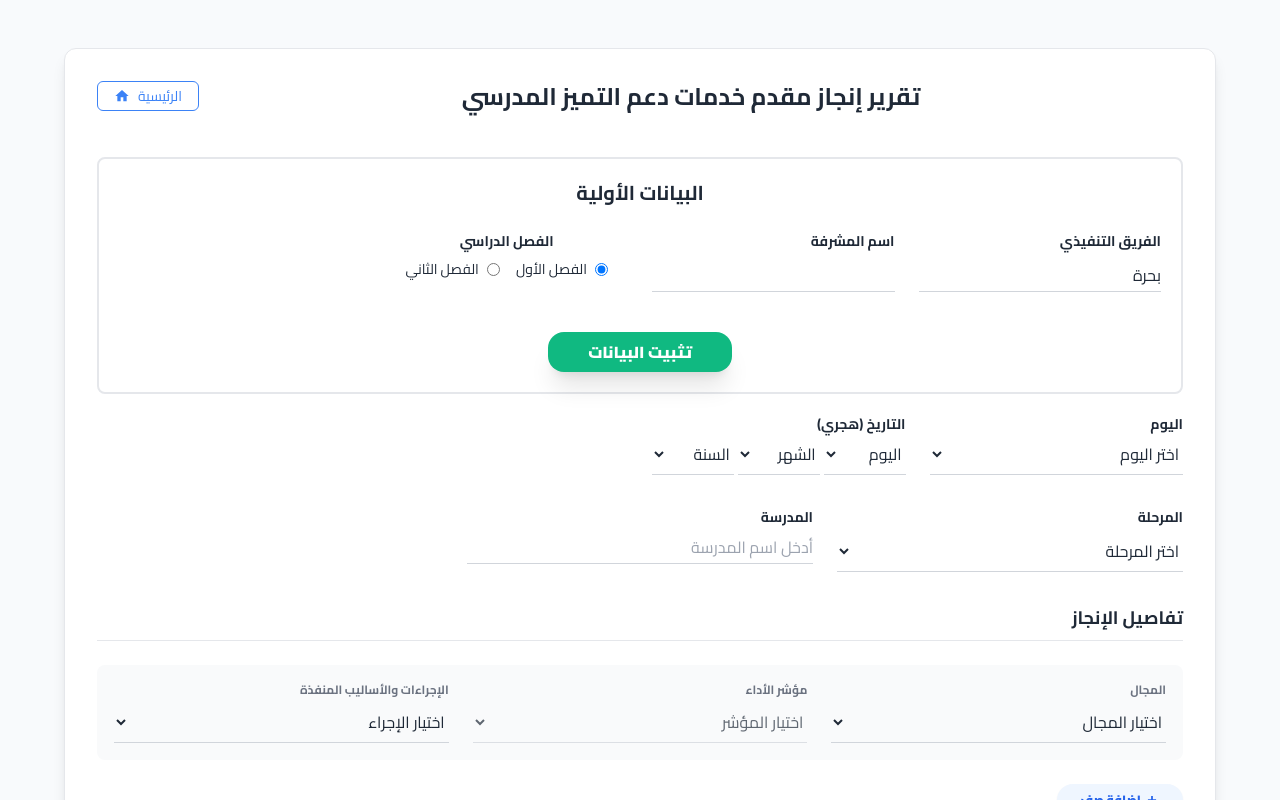
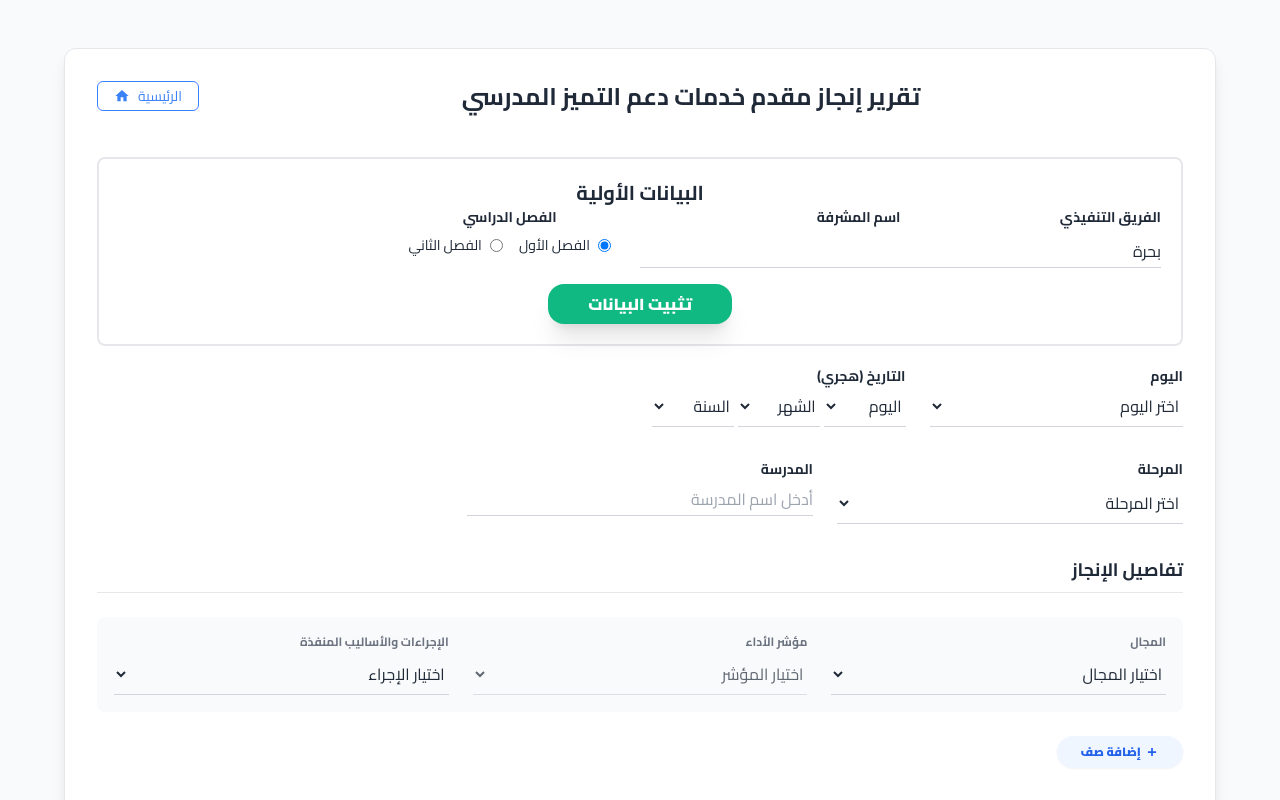
Before and after one commit to BluEyedo/monagovwebsite, a React (Vite) app: page / in a window 1280 px wide. Both pictures are taken after a click on the button "تقرير إنجاز مقدم خدمات دعم التميز المدرسي". Shown: the top 800 px of the page. Built offline with nearby package versions, Linux system fonts and the light colour scheme.

Commit message:
Update AchievementForm.tsx

```diff
--- a/components/AchievementForm.tsx
+++ b/components/AchievementForm.tsx
@@ -31,7 +31,7 @@ const AchievementForm: React.FC<AchievementFormProps> = ({
   React.useEffect(() => {
     if (typeof window === "undefined") return;
     var fixedData = localStorage.getItem("fixedData");
-    if(fixedData){
+    if (fixedData) {
       const parsedData = JSON.parse(fixedData);
       setFormFixedData(parsedData);
     }
@@ -218,9 +218,9 @@ const AchievementForm: React.FC<AchievementFormProps> = ({
 
   return (
     <div className="w-full max-w-6xl mx-auto bg-white rounded-xl shadow-lg border border-gray-200 overflow-hidden text-gray-800 p-8">
-      <div className="flex justify-between items-start mb-10">
+      <div className="flex flex-col md:flex-row justify-between items-start mb-10">
         <div className="flex-1 text-center">
-          <h1 className="text-2xl font-bold border-black inline-block pb-1">
+          <h1 className="text-lg md:text-2xl font-bold border-black inline-block pb-1">
             تقرير إنجاز مقدم خدمات دعم التميز المدرسي
           </h1>
         </div>
@@ -236,9 +236,11 @@ const AchievementForm: React.FC<AchievementFormProps> = ({
       </div>
 
       <form onSubmit={handleSubmitFixed} className="space-y-8">
-        <div className="grid grid-cols-1 md:grid-cols-4 gap-6 mb-5 border-2 p-5 rounded-lg">
-          <p className="text-xl text-center font-bold col-span-4">البيانات الأولية</p>
-
+        <div className=" gap-6 mb-5 border-2 p-5 rounded-lg">
+          <p className="text-xl text-center font-bold col-span-4">
+            البيانات الأولية
+          </p>
+          <div className="grid grid-cols-1 md:grid-cols-4">
             <div className="space-y-2">
               <label className="block text-sm font-bold">الفريق التنفيذي</label>
               <input
@@ -306,6 +308,7 @@ const AchievementForm: React.FC<AchievementFormProps> = ({
                   />
                   الفصل الثاني
                 </label>
+              </div>
             </div>
           </div>
           <div className="col-span-4 flex justify-center pt-4">
```
Lines whose indentation alone changed are shown as unchanged.
